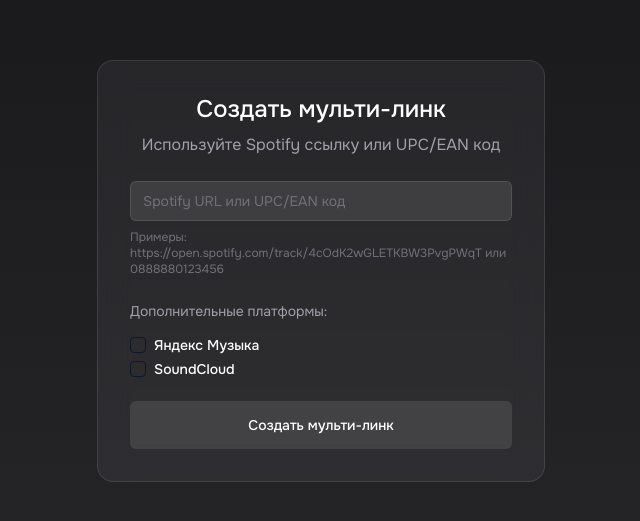
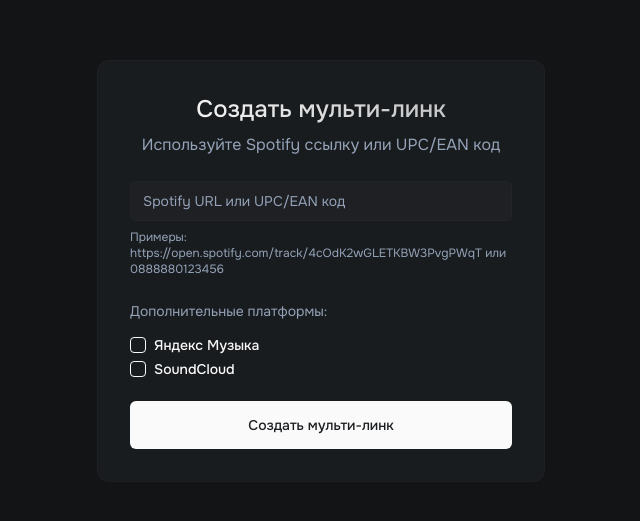
Before and after one commit to kaz1kkk/hello-russian-greetings-57, a React (Vite) app: page / in a window 1280 px wide. Shown: the part 129-650 px from the top of the page, without its empty margins (319-959 px from the left). Built offline with nearby package versions, Linux system fonts and the light colour scheme.

Commit message:
Refactor: Update color scheme
Update the site's color scheme.

```diff
--- a/src/index.css
+++ b/src/index.css
@@ -4,53 +4,56 @@
 
 @layer base {
   :root {
-    --background: 0 0% 100%;
-    --foreground: 222.2 84% 4.9%;
+    --background: 220 7% 8%;
+    --foreground: 0 0% 98%;
 
-    --card: 0 0% 100%;
-    --card-foreground: 222.2 84% 4.9%;
+    --card: 222 7% 12%;
+    --card-foreground: 0 0% 98%;
 
-    --popover: 0 0% 100%;
-    --popover-foreground: 222.2 84% 4.9%;
+    --popover: 222 7% 12%;
+    --popover-foreground: 0 0% 98%;
 
-    --primary: 222.2 47.4% 11.2%;
-    --primary-foreground: 210 40% 98%;
+    --primary: 0 0% 98%;
+    --primary-foreground: 222 7% 12%;
 
-    --secondary: 210 40% 96.1%;
-    --secondary-foreground: 222.2 47.4% 11.2%;
+    --secondary: 222 7% 15%;
+    --secondary-foreground: 0 0% 98%;
 
-    --muted: 210 40% 96.1%;
-    --muted-foreground: 215.4 16.3% 46.9%;
+    --muted: 222 7% 15%;
+    --muted-foreground: 215 20.2% 65.1%;
 
-    --accent: 210 40% 96.1%;
-    --accent-foreground: 222.2 47.4% 11.2%;
+    --accent: 222 7% 15%;
+    --accent-foreground: 0 0% 98%;
 
-    --destructive: 0 84.2% 60.2%;
-    --destructive-foreground: 210 40% 98%;
+    --destructive: 0 62.8% 30.6%;
+    --destructive-foreground: 0 0% 98%;
 
-    --border: 214.3 31.8% 91.4%;
-    --input: 214.3 31.8% 91.4%;
-    --ring: 222.2 84% 4.9%;
+    --border: 222 7% 15%;
+    --input: 222 7% 15%;
+    --ring: 222 7% 15%;
 
     --radius: 0.5rem;
-
-    --sidebar-background: 0 0% 98%;
-
-    --sidebar-foreground: 240 5.3% 26.1%;
-
-    --sidebar-primary: 240 5.9% 10%;
-
-    --sidebar-primary-foreground: 0 0% 98%;
-
-    --sidebar-accent: 240 4.8% 95.9%;
-
-    --sidebar-accent-foreground: 240 5.9% 10%;
-
-    --sidebar-border: 220 13% 91%;
-
-    --sidebar-ring: 217.2 91.2% 59.8%;
   }
 
+  * {
+    @apply border-border;
+  }
+
+  body {
+    @apply bg-background text-foreground antialiased;
+    font-feature-settings: "rlig" 1, "calt" 1;
+  }
+
+  .glass {
+    @apply bg-card/80 backdrop-blur-sm border border-border/50;
+  }
+
+  .text-gradient {
+    @apply bg-gradient-to-r from-white to-white/70 bg-clip-text text-transparent;
+  }
+}
+
+@layer base {
   .dark {
     --background: 222.2 84% 4.9%;
     --foreground: 210 40% 98%;
--- a/src/pages/Release.tsx
+++ b/src/pages/Release.tsx
@@ -113,29 +113,29 @@ export default function Release() {
     .sort(([a], [b]) => a.localeCompare(b));
 
   return (
-    <div className="min-h-screen flex items-center justify-center bg-gradient-to-b from-zinc-900 to-zinc-800 text-white p-4">
-      <div className="w-full max-w-md space-y-8 backdrop-blur-xl bg-white/5 p-8 rounded-2xl border border-white/10 shadow-[0_8px_32px_rgba(0,0,0,0.36)] transition-all duration-300">
+    <div className="min-h-screen flex items-center justify-center bg-background text-foreground p-4">
+      <div className="w-full max-w-md space-y-8 glass p-8 rounded-xl">
         <div className="flex flex-col items-center">
           <div className="relative group perspective">
             <img
               src={release.cover_url}
               alt={release.title}
-              className="w-64 h-64 rounded-xl shadow-2xl transition-all duration-500 group-hover:scale-[1.02] group-hover:rotate-[2deg]"
+              className="w-64 h-64 rounded-xl shadow-xl transition-all duration-500 group-hover:scale-[1.02] group-hover:rotate-[2deg]"
             />
             <div className="absolute inset-0 bg-gradient-to-tr from-black/30 via-black/10 to-transparent opacity-0 group-hover:opacity-100 transition-all duration-500 rounded-xl" />
           </div>
 
           <div className="mt-6 text-center space-y-2">
-            <h1 className="text-2xl font-medium bg-gradient-to-r from-white via-white/90 to-white/70 bg-clip-text text-transparent backdrop-blur-sm">
+            <h1 className="text-2xl font-medium text-gradient">
               {release.title}
             </h1>
-            <p className="text-lg text-zinc-400 font-light">{release.artist}</p>
+            <p className="text-lg text-muted-foreground">{release.artist}</p>
           </div>
 
           <Button
             variant="ghost"
             size="icon"
-            className="mt-4 text-zinc-400 hover:text-white hover:bg-white/10 transition-all duration-300"
+            className="mt-4 text-muted-foreground hover:text-foreground hover:bg-secondary/80 transition-all duration-300"
             onClick={handleShare}
           >
             <Share className="w-5 h-5" />
@@ -152,7 +152,7 @@ export default function Release() {
               >
                 <div className="flex items-center gap-2">
                   {platformConfig.icon}
-                  <span className="text-sm font-light">
+                  <span className="text-sm text-muted-foreground">
                     {platformConfig.name}
                   </span>
                 </div>
@@ -165,7 +165,7 @@ export default function Release() {
                   <Button
                     variant="outline"
                     size="sm"
-                    className="bg-white/5 hover:bg-white/10 transition-all duration-300"
+                    className="bg-secondary/50 hover:bg-secondary transition-all duration-300"
                   >
                     <Play className="w-4 h-4" />
                   </Button>
--- a/src/pages/Submit.tsx
+++ b/src/pages/Submit.tsx
@@ -70,11 +70,11 @@ export default function Submit() {
   };
 
   return (
-    <div className="min-h-screen flex items-center justify-center bg-gradient-to-b from-zinc-900 to-zinc-800 p-4">
-      <div className="w-full max-w-md space-y-6 backdrop-blur-lg bg-white/5 p-8 rounded-2xl border border-white/10">
+    <div className="min-h-screen flex items-center justify-center bg-background p-4">
+      <div className="w-full max-w-md space-y-6 glass p-8 rounded-xl">
         <div className="text-center space-y-2">
-          <h1 className="text-2xl font-medium text-white">Создать мульти-линк</h1>
-          <p className="text-zinc-400">Используйте Spotify ссылку или UPC/EAN код</p>
+          <h1 className="text-2xl font-medium text-gradient">Создать мульти-линк</h1>
+          <p className="text-muted-foreground">Используйте Spotify ссылку или UPC/EAN код</p>
         </div>
 
         <form onSubmit={handleSubmit} className="space-y-6">
@@ -84,15 +84,15 @@ export default function Submit() {
               value={input}
               onChange={(e) => setInput(e.target.value)}
               placeholder="Spotify URL или UPC/EAN код"
-              className="w-full bg-white/10 border-white/10 text-white placeholder:text-zinc-500"
+              className="w-full bg-secondary/50 border-secondary text-foreground placeholder:text-muted-foreground"
             />
-            <p className="text-xs text-zinc-500">
+            <p className="text-xs text-muted-foreground">
               Примеры: https://open.spotify.com/track/4cOdK2wGLETKBW3PvgPWqT или 0888880123456
             </p>
           </div>
 
           <div className="space-y-4">
-            <p className="text-sm text-zinc-400">Дополнительные платформы:</p>
+            <p className="text-sm text-muted-foreground">Дополнительные платформы:</p>
             <div className="space-y-2">
               <div className="flex items-center space-x-2">
                 <Checkbox
@@ -102,7 +102,7 @@ export default function Submit() {
                     setSelectedPlatforms(prev => ({ ...prev, yandex: checked as boolean }))
                   }
                 />
-                <Label htmlFor="yandex" className="text-white">Яндекс Музыка</Label>
+                <Label htmlFor="yandex" className="text-foreground">Яндекс Музыка</Label>
               </div>
               <div className="flex items-center space-x-2">
                 <Checkbox
@@ -112,21 +112,21 @@ export default function Submit() {
                     setSelectedPlatforms(prev => ({ ...prev, soundcloud: checked as boolean }))
                   }
                 />
-                <Label htmlFor="soundcloud" className="text-white">SoundCloud</Label>
+                <Label htmlFor="soundcloud" className="text-foreground">SoundCloud</Label>
               </div>
             </div>
           </div>
 
           <Button
             type="submit"
-            className="w-full bg-white/10 hover:bg-white/20 text-white py-6"
+            className="w-full bg-primary text-primary-foreground hover:bg-primary/90 py-6"
             disabled={isLoading}
           >
             {isLoading ? "Создаем..." : "Создать мульти-линк"}
           </Button>
 
           {errorMessage && (
-            <p className="text-sm text-red-400 text-center">{errorMessage}</p>
+            <p className="text-sm text-destructive text-center">{errorMessage}</p>
           )}
         </form>
       </div>
--- a/tailwind.config.ts
+++ b/tailwind.config.ts
@@ -1,3 +1,4 @@
+
 import type { Config } from "tailwindcss";
 
 export default {
@@ -12,94 +13,67 @@ export default {
   theme: {
     container: {
       center: true,
-			padding: '2rem',
+      padding: "2rem",
       screens: {
-				'2xl': '1400px'
-			}
+        "2xl": "1400px",
+      },
     },
     extend: {
       colors: {
-				border: 'hsl(var(--border))',
-				input: 'hsl(var(--input))',
-				ring: 'hsl(var(--ring))',
-				background: 'hsl(var(--background))',
-				foreground: 'hsl(var(--foreground))',
+        border: "hsl(var(--border))",
+        input: "hsl(var(--input))",
+        ring: "hsl(var(--ring))",
+        background: "hsl(var(--background))",
+        foreground: "hsl(var(--foreground))",
         primary: {
-					DEFAULT: 'hsl(var(--primary))',
-					foreground: 'hsl(var(--primary-foreground))'
+          DEFAULT: "hsl(var(--primary))",
+          foreground: "hsl(var(--primary-foreground))",
         },
         secondary: {
-					DEFAULT: 'hsl(var(--secondary))',
-					foreground: 'hsl(var(--secondary-foreground))'
+          DEFAULT: "hsl(var(--secondary))",
+          foreground: "hsl(var(--secondary-foreground))",
         },
         destructive: {
-					DEFAULT: 'hsl(var(--destructive))',
-					foreground: 'hsl(var(--destructive-foreground))'
+          DEFAULT: "hsl(var(--destructive))",
+          foreground: "hsl(var(--destructive-foreground))",
         },
         muted: {
-					DEFAULT: 'hsl(var(--muted))',
-					foreground: 'hsl(var(--muted-foreground))'
+          DEFAULT: "hsl(var(--muted))",
+          foreground: "hsl(var(--muted-foreground))",
         },
         accent: {
-					DEFAULT: 'hsl(var(--accent))',
-					foreground: 'hsl(var(--accent-foreground))'
+          DEFAULT: "hsl(var(--accent))",
+          foreground: "hsl(var(--accent-foreground))",
         },
         popover: {
-					DEFAULT: 'hsl(var(--popover))',
-					foreground: 'hsl(var(--popover-foreground))'
+          DEFAULT: "hsl(var(--popover))",
+          foreground: "hsl(var(--popover-foreground))",
         },
         card: {
-					DEFAULT: 'hsl(var(--card))',
-					foreground: 'hsl(var(--card-foreground))'
+          DEFAULT: "hsl(var(--card))",
+          foreground: "hsl(var(--card-foreground))",
         },
-				sidebar: {
-					DEFAULT: 'hsl(var(--sidebar-background))',
-					foreground: 'hsl(var(--sidebar-foreground))',
-					primary: 'hsl(var(--sidebar-primary))',
-					'primary-foreground': 'hsl(var(--sidebar-primary-foreground))',
-					accent: 'hsl(var(--sidebar-accent))',
-					'accent-foreground': 'hsl(var(--sidebar-accent-foreground))',
-					border: 'hsl(var(--sidebar-border))',
-					ring: 'hsl(var(--sidebar-ring))'
-				}
       },
       borderRadius: {
-				lg: 'var(--radius)',
-				md: 'calc(var(--radius) - 2px)',
-				sm: 'calc(var(--radius) - 4px)'
+        lg: "var(--radius)",
+        md: "calc(var(--radius) - 2px)",
+        sm: "calc(var(--radius) - 4px)",
       },
       keyframes: {
-				'accordion-down': {
-					from: {
-						height: '0'
+        "accordion-down": {
+          from: { height: "0" },
+          to: { height: "var(--radix-accordion-content-height)" },
         },
-					to: {
-						height: 'var(--radix-accordion-content-height)'
-					}
+        "accordion-up": {
+          from: { height: "var(--radix-accordion-content-height)" },
+          to: { height: "0" },
         },
-				'accordion-up': {
-					from: {
-						height: 'var(--radix-accordion-content-height)'
-					},
-					to: {
-						height: '0'
-					}
-				},
-				"border-glow": {
-					"0%, 100%": {
-						"box-shadow": "0 0 0 0 rgba(255, 255, 255, 0.7)",
-					},
-					"50%": {
-						"box-shadow": "0 0 20px 2px rgba(255, 255, 255, 0.3)",
-					},
-				}
       },
       animation: {
-				'accordion-down': 'accordion-down 0.2s ease-out',
-				'accordion-up': 'accordion-up 0.2s ease-out',
-				"border-glow": "border-glow 2s ease-in-out infinite",
-			}
-		}
+        "accordion-down": "accordion-down 0.2s ease-out",
+        "accordion-up": "accordion-up 0.2s ease-out",
+      },
+    },
   },
   plugins: [require("tailwindcss-animate")],
 } satisfies Config;
```
Lines whose indentation alone changed are shown as unchanged.
